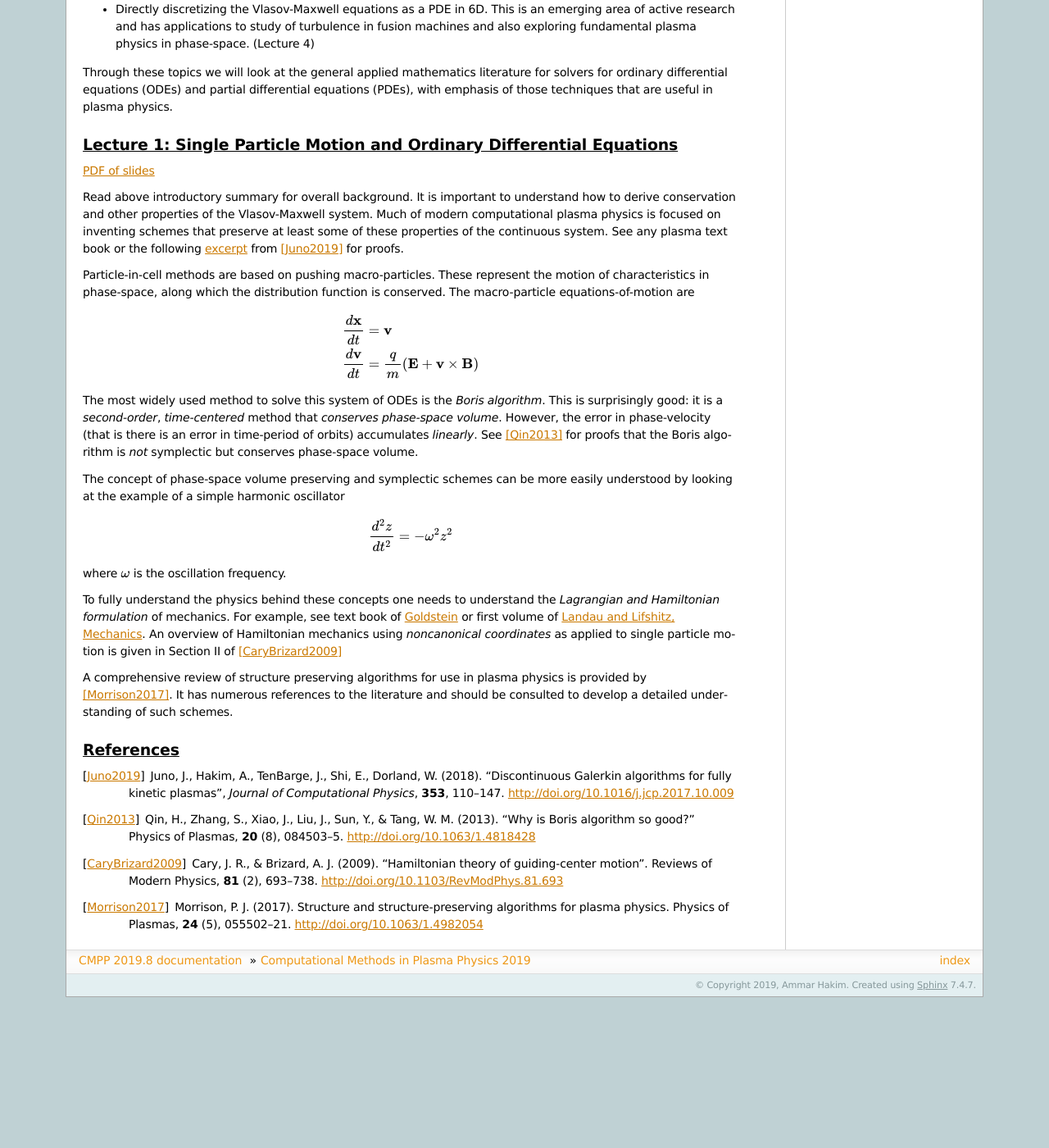
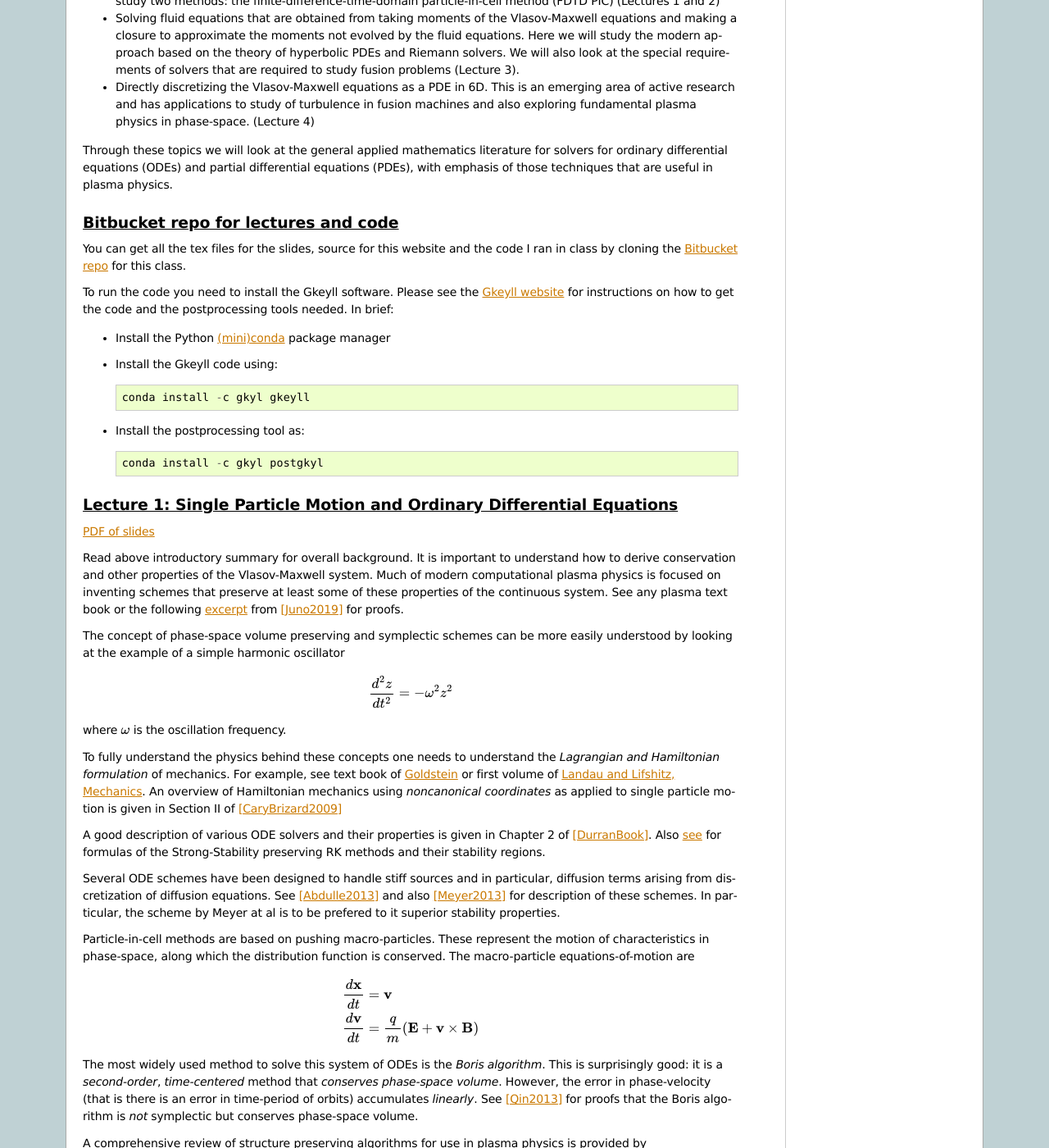
Before and after one commit to ammarhakim/summer-school-cmpp, a Sphinx documentation site: the page built from source/index.rst, in a window 1280 px wide and 1400 px high, scrolled down 1163 px. Shown: the whole window at 82% size. Built offline with Sphinx 7.4.7, drawn with Linux system fonts in a browser that asks for light colours; before the commit the page ends 2379 px from its top, so only the background shows below that; some of the changed text lies outside the part shown.

Commit message:
Updats to lecture 1

```diff
--- a/source/index.rst
+++ b/source/index.rst
@@ -1,5 +1,12 @@
 Computational Methods in Plasma Physics 2019
 ++++++++++++++++++++++++++++++++++++++++++++
+
+These are notes, lecture slides and code for use in `PPPL
+<https://www.pppl.gov>`_'s `Graduate Summer School
+<https://gss.pppl.gov/2019/>`_, Computational Methods in Plasma
+Physics mini-course. All material is copyrighted by Ammar Hakim and
+released under the `Creative Commons CC BY License
+<https://creativecommons.org/licenses/>`_.
 
 .. contents::
 
@@ -87,6 +94,28 @@
 partial differential equations (PDEs), with emphasis of those
 techniques that are useful in plasma physics.
 
+Bitbucket repo for lectures and code
+------------------------------------
+
+You can get all the tex files for the slides, source for this website
+and the code I ran in class by cloning the `Bitbucket repo
+<https://bitbucket.org/ammarhakim/summer-school-cmpp/>`_ for this
+class.
+
+To run the code you need to install the Gkeyll software. Please see
+the `Gkeyll website <http://gkeyll.readthedocs.io>`_ for instructions
+on how to get the code and the postprocessing tools needed. In brief:
+
+- Install the Python `(mini)conda <https://conda.io/miniconda.html>`_
+  package manager
+
+- Install the Gkeyll code using::
+
+    conda install -c gkyl gkeyll
+
+- Install the postprocessing tool as::
+
+    conda install -c gkyl postgkyl
 
 Lecture 1: Single Particle Motion and Ordinary Differential Equations
 ---------------------------------------------------------------------
@@ -101,23 +130,6 @@
 book or the following `excerpt
 <./_static/Juno-et-al-JCP-2018-Proofs.pdf>`_ from [Juno2019]_ for
 proofs.
-
-Particle-in-cell methods are based on pushing macro-particles. These
-represent the motion of characteristics in phase-space, along which
-the distribution function is conserved. The macro-particle
-equations-of-motion are
-
-.. math::
-
-   \frac{d\mathbf{x}}{dt} &= \mathbf{v} \\
-   \frac{d\mathbf{v}}{dt} &= \frac{q}{m}(\mathbf{E} + \mathbf{v}\times\mathbf{B})
-
-The most widely used method to solve this system of ODEs is the *Boris
-algorithm*. This is surprisingly good: it is a *second-order*,
-*time-centered* method that *conserves phase-space volume*. However,
-the error in phase-velocity (that is there is an error in time-period
-of orbits) accumulates *linearly*. See [Qin2013]_ for proofs that the
-Boris algorithm is *not* symplectic but conserves phase-space volume.
 
 The concept of phase-space volume preserving and symplectic schemes
 can be more easily understood by looking at the example of a simple
@@ -137,6 +149,35 @@
 <https://archive.org/details/Mechanics_541>`_. An overview of
 Hamiltonian mechanics using *noncanonical coordinates* as applied to
 single particle motion is given in Section II of [CaryBrizard2009]_
+
+A good description of various ODE solvers and their properties is
+given in Chapter 2 of [DurranBook]_. Also `see
+<https://gkeyll.readthedocs.io/en/latest/dev/ssp-rk.html>`_ for
+formulas of the Strong-Stability preserving RK methods and their
+stability regions.
+
+Several ODE schemes have been designed to handle stiff sources and in
+particular, diffusion terms arising from discretization of diffusion
+equations. See [Abdulle2013]_ and also [Meyer2013]_ for description of
+these schemes. In particular, the scheme by Meyer at al is to be
+prefered to it superior stability properties.
+
+Particle-in-cell methods are based on pushing macro-particles. These
+represent the motion of characteristics in phase-space, along which
+the distribution function is conserved. The macro-particle
+equations-of-motion are
+
+.. math::
+
+   \frac{d\mathbf{x}}{dt} &= \mathbf{v} \\
+   \frac{d\mathbf{v}}{dt} &= \frac{q}{m}(\mathbf{E} + \mathbf{v}\times\mathbf{B})
+
+The most widely used method to solve this system of ODEs is the *Boris
+algorithm*. This is surprisingly good: it is a *second-order*,
+*time-centered* method that *conserves phase-space volume*. However,
+the error in phase-velocity (that is there is an error in time-period
+of orbits) accumulates *linearly*. See [Qin2013]_ for proofs that the
+Boris algorithm is *not* symplectic but conserves phase-space volume.
 
 A comprehensive review of structure preserving algorithms for use in
 plasma physics is provided by [Morrison2017]_. It has numerous
@@ -160,6 +201,21 @@
    motion". Reviews of Modern Physics, **81** (2),
    693–738. http://doi.org/10.1103/RevModPhys.81.693
 
+.. [DurranBook] Dale E. Durran, "Numerical Methods for Fluid
+   Dynamics", Springer. Second Edition.
+
 .. [Morrison2017] Morrison, P. J. (2017). Structure and
    structure-preserving algorithms for plasma physics. Physics of
    Plasmas, **24** (5), 055502–21. http://doi.org/10.1063/1.4982054
+
+.. [Abdulle2013] Abdulle, A., & Vilmart, G. (2013). "PIROCK: A
+   swiss-knife partitioned implicit–explicit orthogonal Runge–Kutta
+   Chebyshev integrator for stiff diffusion–advection–reaction
+   problems with or without noise". Journal of Computational Physics,
+   **242** (C), 869–888. http://doi.org/10.1016/j.jcp.2013.02.009
+
+.. [Meyer2013] Meyer, C. D., Balsara, D. S., & Aslam, T. D. (2014). "A
+   stabilized Runge–Kutta–Legendre method for explicit
+   super-time-stepping of parabolic and mixed equations". Journal of
+   Computational Physics, **257** (PA),
+   594–626. http://doi.org/10.1016/j.jcp.2013.08.021
```
Also changed, not shown: 4 other files.
